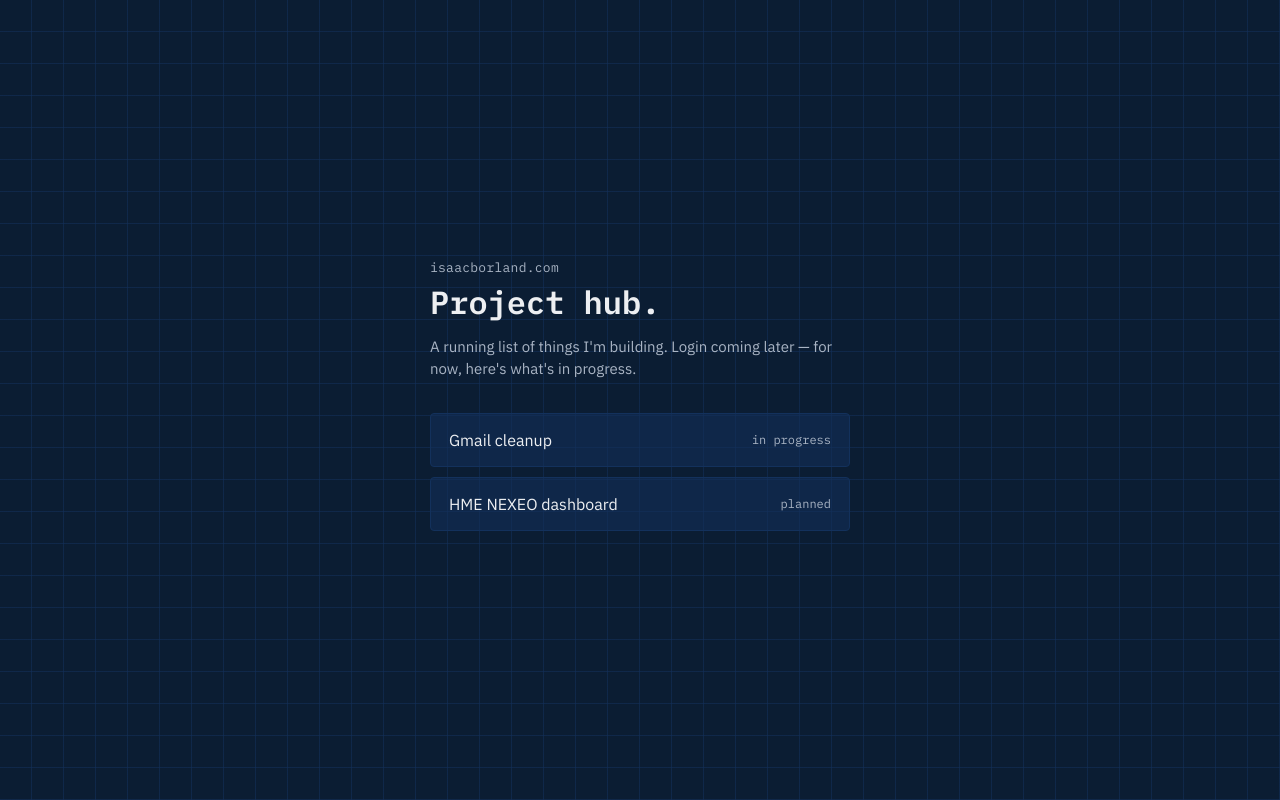
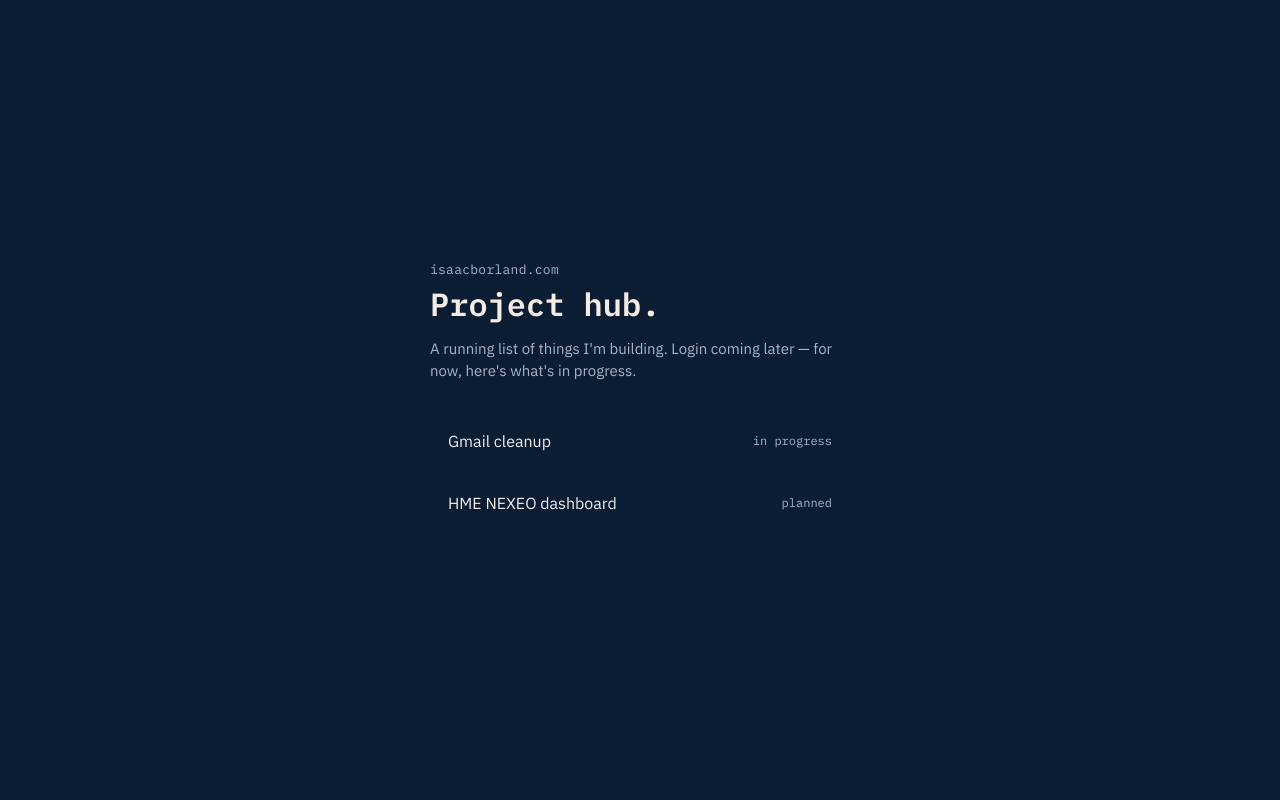
Before and after one commit to isaacborland21-lab/Isaacborland, a Next.js app: page / in a window 1280 px wide. Built offline with nearby package versions, Linux system fonts and the light colour scheme.

Commit message:
Add seasonal color system (fall/winter/spring/summer) with a constant orange accent

```diff
--- a/app/globals.css
+++ b/app/globals.css
@@ -1,11 +1,44 @@
 :root {
-  --navy: #0b1d33;
-  --line-blue: #13315c;
-  --line-blue-faint: rgba(19, 49, 92, 0.55);
-  --off-white: #edeff2;
+  --accent: #e8703a;
+  --accent-dim: #b8552a;
+  --off-white: #f5ede4;
   --off-white-dim: #a9b4c4;
-  --amber: #e8a33d;
-  --amber-dim: #b97f2c;
+}
+
+/* Fall — rust and warm brown, orange reads as the season itself */
+[data-season="fall"] {
+  --bg: #2b1d14;
+  --surface: #3d2a1c;
+  --surface-border: #5a3f2a;
+  --text: #f5ede4;
+  --text-dim: #c9b8a8;
+}
+
+/* Winter — icy navy, orange pops like a fire against the cold */
+[data-season="winter"] {
+  --bg: #0f1b2b;
+  --surface: #1c2e45;
+  --surface-border: #2e4a68;
+  --text: #edf2f7;
+  --text-dim: #9fb3c8;
+}
+
+/* Spring — deep green, orange reads like a marigold against foliage */
+[data-season="spring"] {
+  --bg: #16241c;
+  --surface: #223a2c;
+  --surface-border: #345b40;
+  --text: #eff5ee;
+  --text-dim: #a8c2ae;
+}
+
+/* Summer — deep teal ocean, orange reads like a sunset */
+[data-season="summer"] {
+  --bg: #14232a;
+  --surface: #1e3540;
+  --surface-border: #2f5460;
+  --text: #eaf6f5;
+  --text-dim: #9dc4c0;
 }
 
 * {
@@ -16,43 +49,29 @@ html,
 body {
   margin: 0;
   padding: 0;
-  background: var(--navy);
-  color: var(--off-white);
   font-family: "IBM Plex Sans", system-ui, sans-serif;
 }
 
 body {
   min-height: 100vh;
-  background-image: linear-gradient(var(--line-blue-faint) 1px, transparent 1px),
-    linear-gradient(90deg, var(--line-blue-faint) 1px, transparent 1px);
-  background-size: 32px 32px;
-  background-position: -1px -1px;
-}
-
-@media (prefers-reduced-motion: no-preference) {
-  .card {
-    animation: rise 0.5s ease-out;
-  }
-}
-
-@keyframes rise {
-  from {
-    opacity: 0;
-    transform: translateY(8px);
-  }
-  to {
-    opacity: 1;
-    transform: translateY(0);
-  }
+  background: var(--bg, #0b1d33);
+  color: var(--text, #edeff2);
+  transition: background 0.4s ease, color 0.4s ease;
 }
 
 a {
-  color: var(--amber);
+  color: var(--accent);
 }
 
 button:focus-visible,
 a:focus-visible,
 input:focus-visible {
-  outline: 2px solid var(--amber);
+  outline: 2px solid var(--accent);
   outline-offset: 2px;
 }
+
+@media (prefers-reduced-motion: reduce) {
+  body {
+    transition: none;
+  }
+}
```
